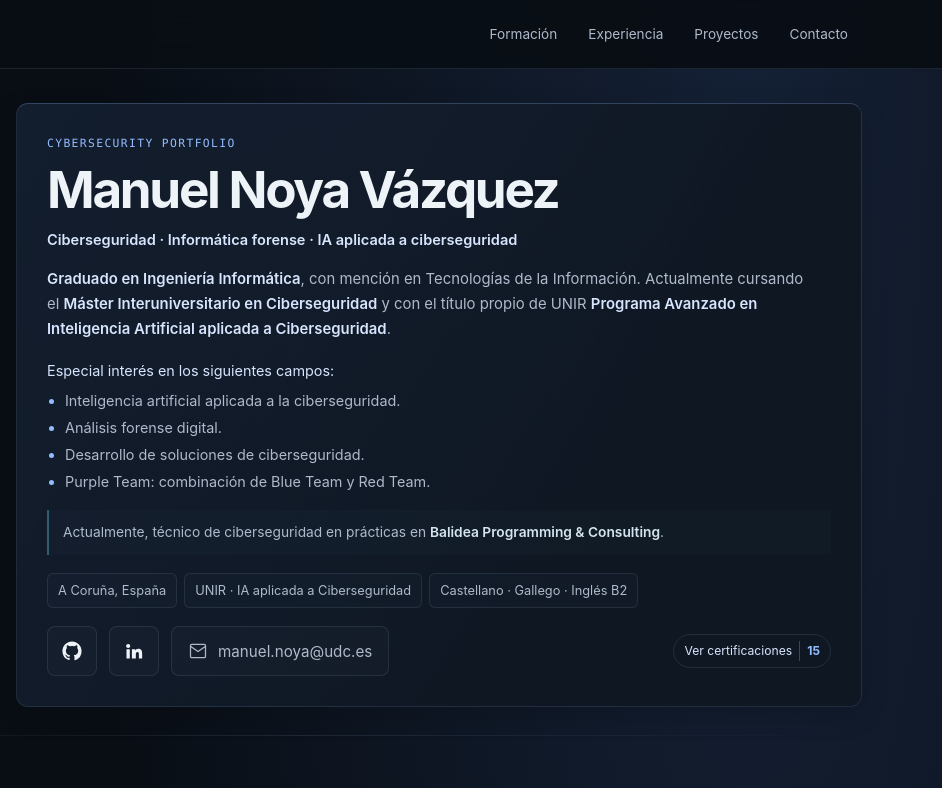
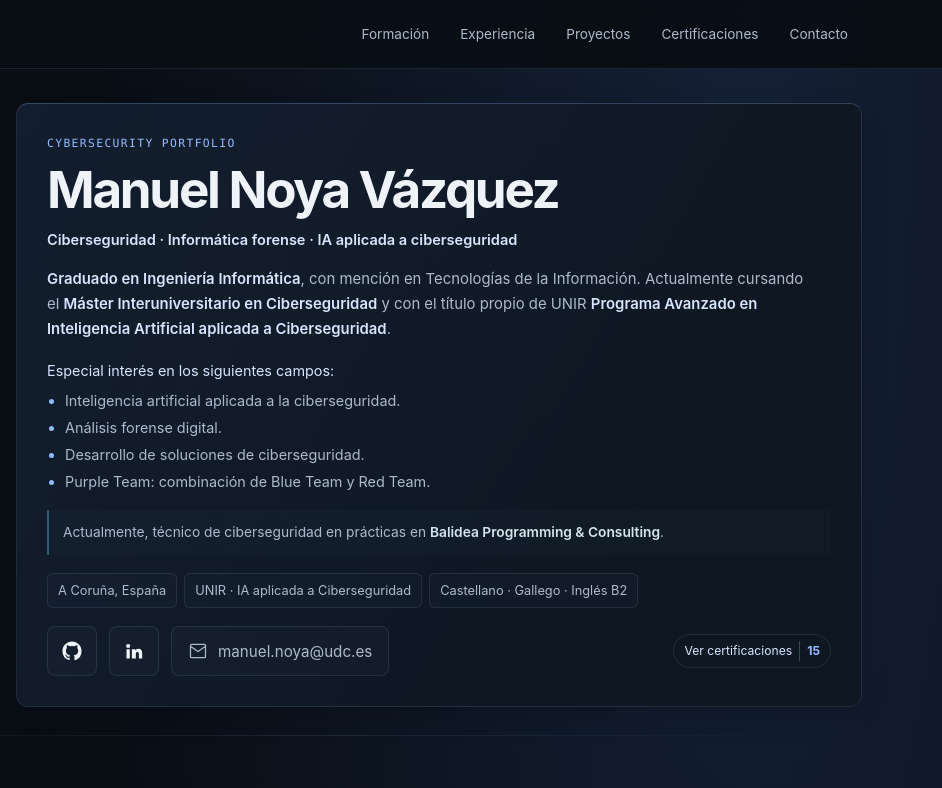
Before and after one commit to manuelnoyav/manuelnoyav.github.io, a plain HTML site: page index.html in a window 1280 px wide. Shown: the top 788 px of the page, 338-1280 px from the left. Drawn offline with Linux system fonts and the light colour scheme.

Commit message:
Añade Certificaciones al menú principal

```diff
--- a/index.html
+++ b/index.html
@@ -609,6 +609,7 @@
         <a href="#formacion">Formación</a>
         <a href="#experiencia">Experiencia</a>
         <a href="#proyectos">Proyectos</a>
+        <a href="#certificados">Certificaciones</a>
         <a href="#contacto">Contacto</a>
       </nav>
     </div>
```
